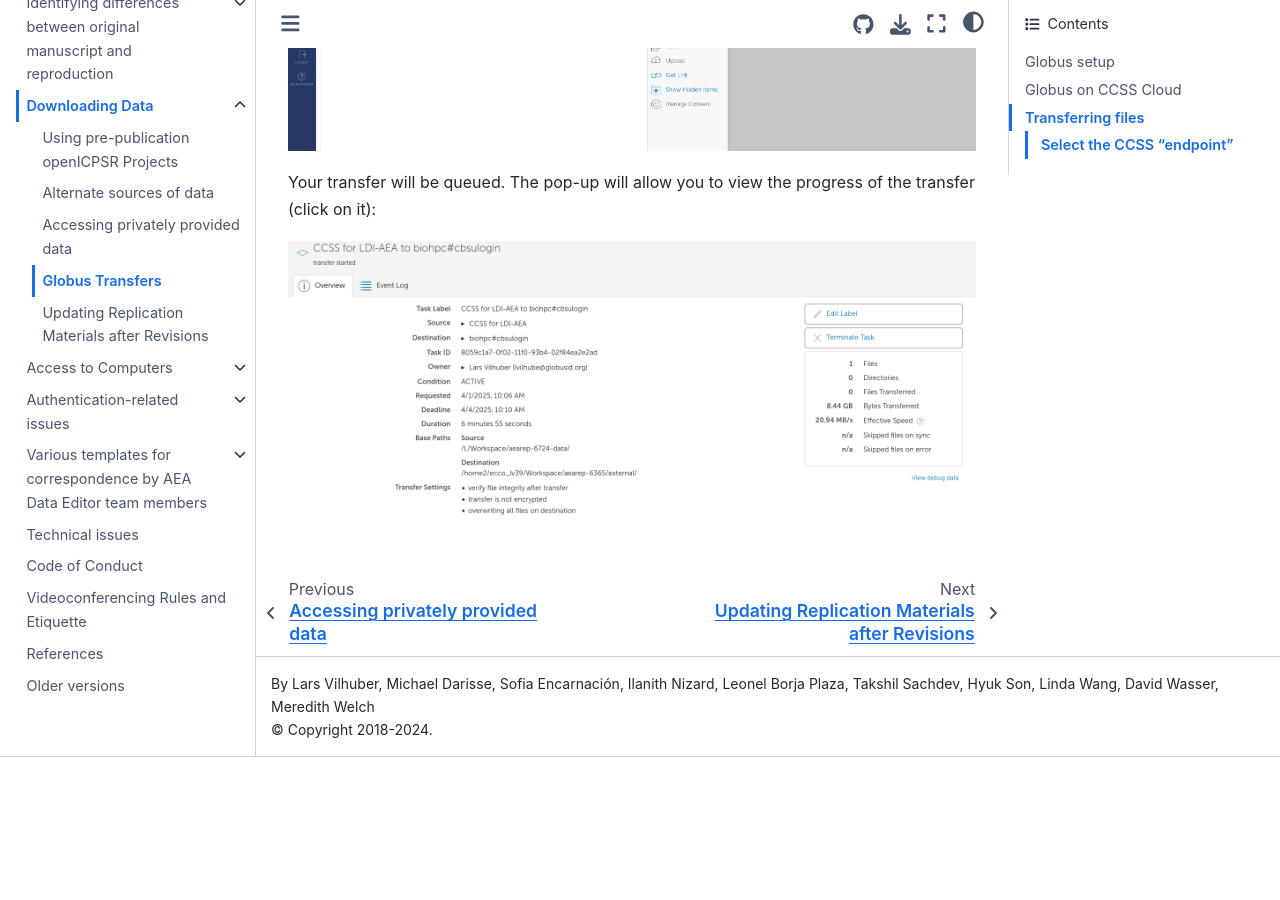
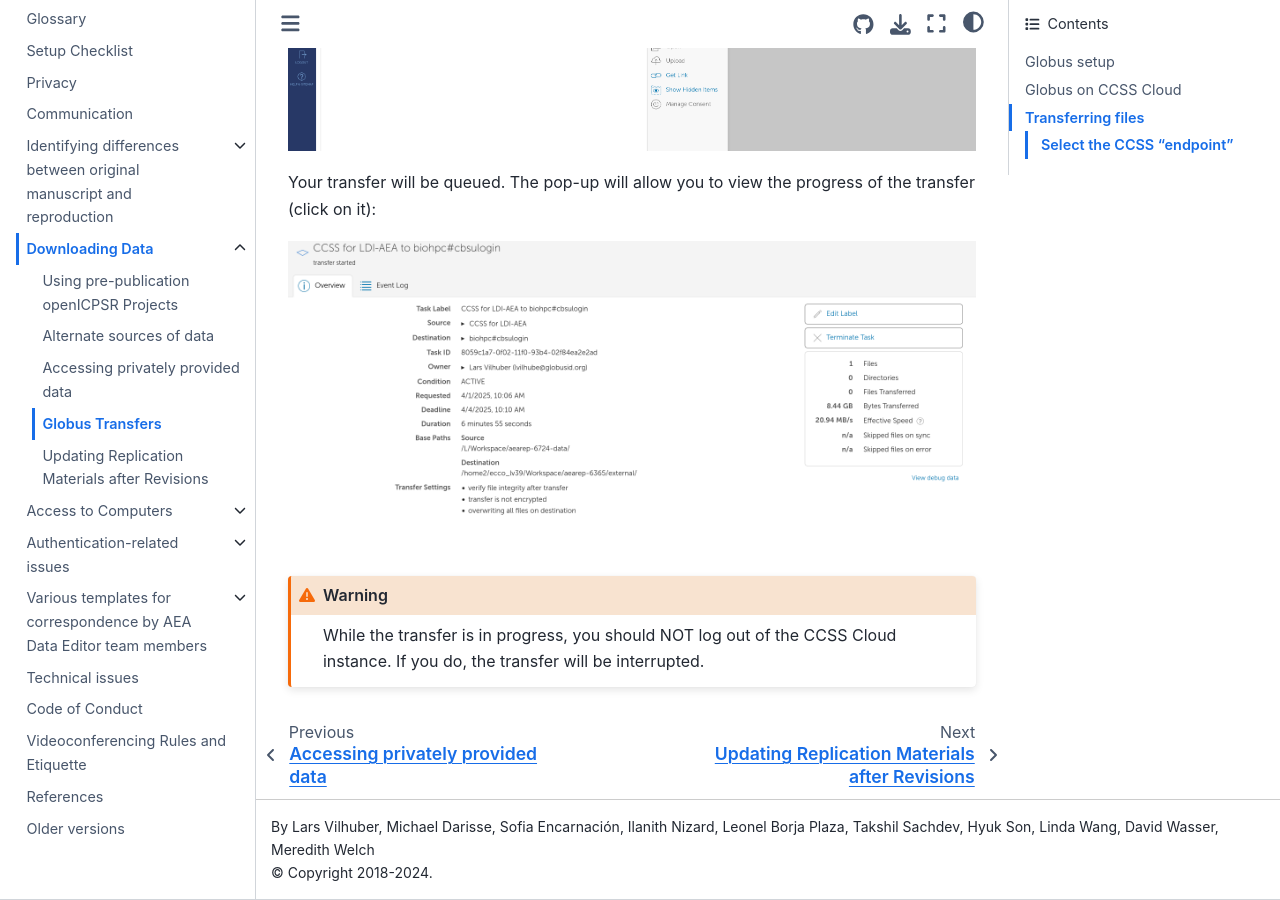
Before and after one commit to labordynamicsinstitute/ldilab-manual, a Jupyter Book: the page built from 94-05-globus-transfers.md, in a window 1280 px wide and 900 px high, scrolled down 3008 px. Built offline with Jupyter Book 1.0.4 settings and Sphinx 7.4.7 and the Sphinx Book theme 1.1.4, drawn with Linux system fonts in a browser that asks for light colours; before the commit the page ends 3765 px from its top, so only the background shows below that.

Commit message:
Adding warning

```diff
--- a/94-05-globus-transfers.md
+++ b/94-05-globus-transfers.md
@@ -64,3 +64,9 @@
 Your transfer will be queued. The pop-up will allow you to view the progress of the transfer (click on it):
 
 ![Globus status](images/globus-transfer-status.png)
+
+:::{warning}
+
+While the transfer is in progress, you should NOT log out of the CCSS Cloud instance. If you do, the transfer will be interrupted.
+
+:::
```
